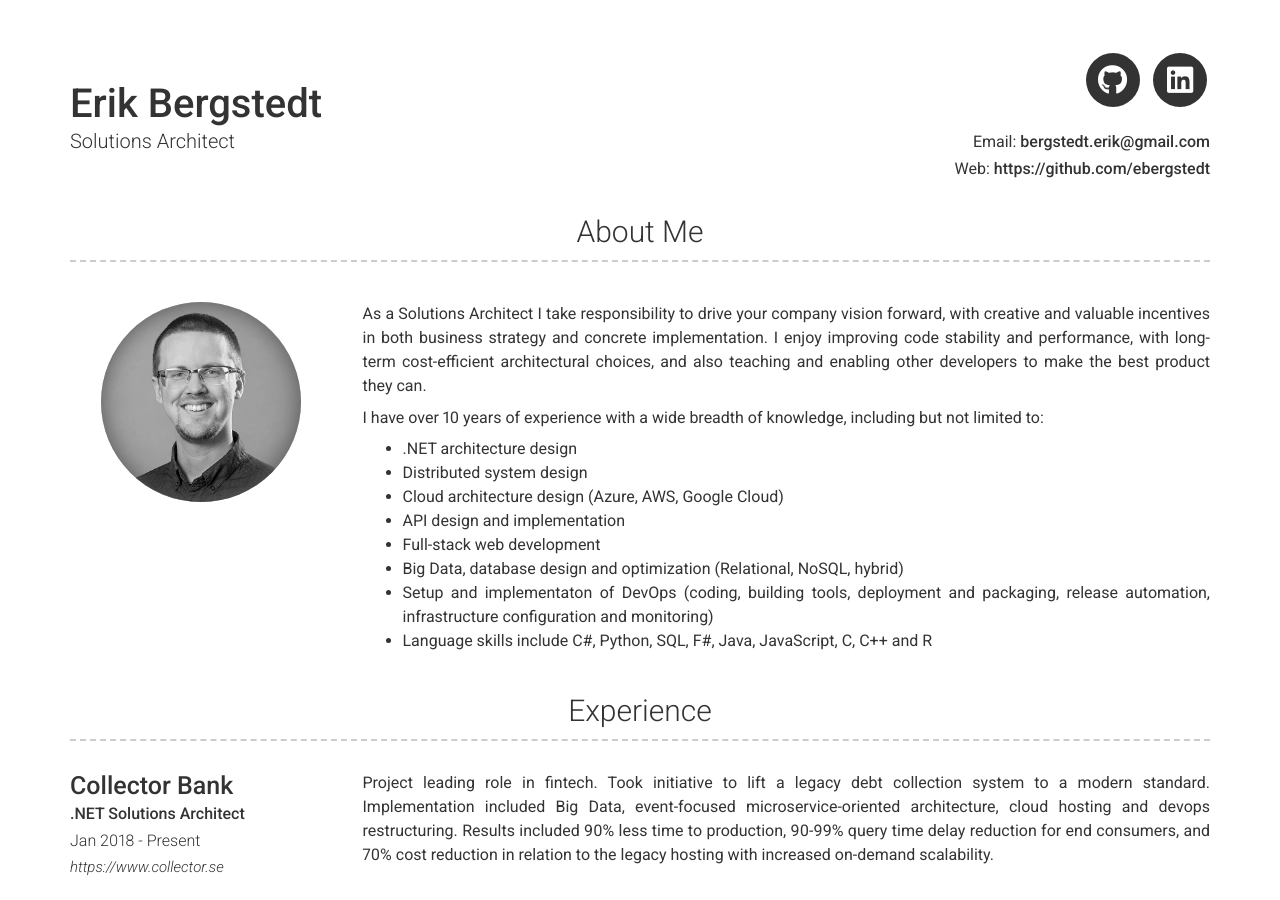
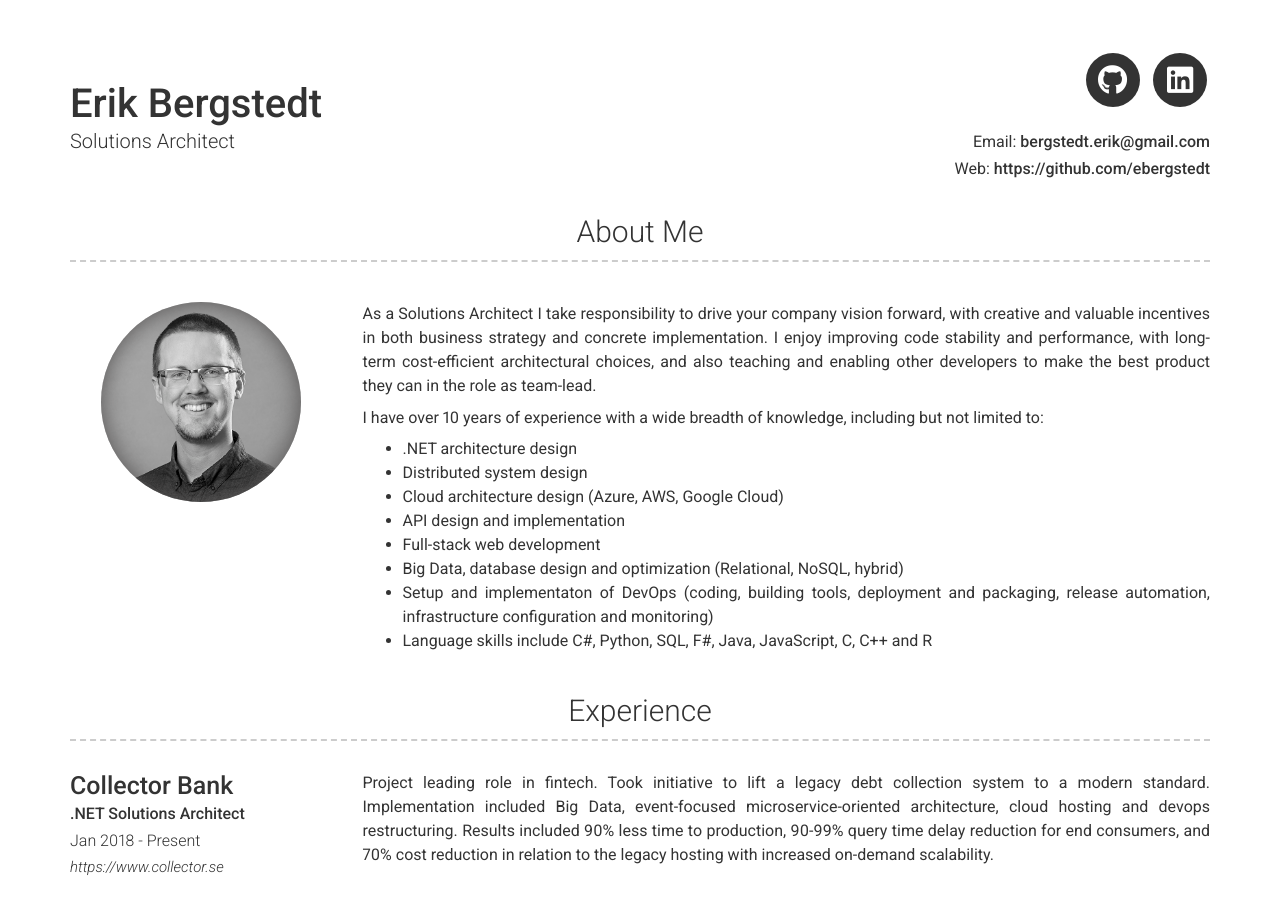
Before and after one commit to ebergstedt/resume, a Jekyll site: the page built from index.md, in a window 1280 px wide and 900 px high. Built offline with Jekyll 4.4.1, drawn with Linux system fonts in a browser that asks for light colours; nearby versions of some CDN libraries.

Commit message:
no message

```diff
--- a/_config.yml
+++ b/_config.yml
@@ -52,7 +52,7 @@ linkedin_username: erikbergstedt
 # about_title: About Me (Use this to override about section title)
 about_profile_image: images/profile.png
 about_content: | # this will include new lines to allow paragraphs
-  As a Solutions Architect I take responsibility to drive your company vision forward, with creative and valuable incentives in both business strategy and concrete implementation. I enjoy improving code stability and performance, with long-term cost-efficient architectural choices, and also teaching and enabling other developers to make the best product they can.
+  As a Solutions Architect I take responsibility to drive your company vision forward, with creative and valuable incentives in both business strategy and concrete implementation. I enjoy improving code stability and performance, with long-term cost-efficient architectural choices, and also teaching and enabling other developers to make the best product they can in the role as team-lead.
 
   I have over 10 years of experience with a wide breadth of knowledge, including but not limited to:
   * .NET architecture design
```
